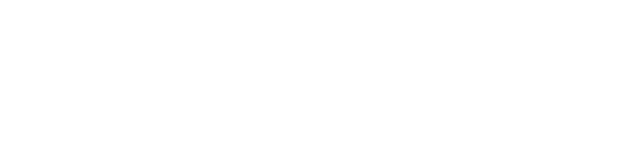
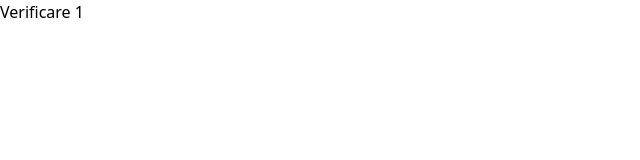
Before and after one commit to Tim0tey/Proiect---Tehnici, a plain HTML site: page ProiectTehnici/index.html in a window 1280 px wide. Shown: the whole page, without its empty margins (0-640 px from the left). Drawn offline with nearby package versions, Linux system fonts and the light colour scheme.

Commit message:
Verificare 1

```diff
--- a/ProiectTehnici/index.html
+++ b/ProiectTehnici/index.html
@@ -8,6 +8,8 @@
     <script src="https://cdn.jsdelivr.net/npm/p5@1.11.3/lib/p5.min.js"></script>
     <script src="https://cdn.jsdelivr.net/npm/@tailwindcss/browser@4"></script>
     <script src="tablasah.js"> </script>
+
+    <h4>Verificare 1</h4>
 </head>
 
 <body>
```
